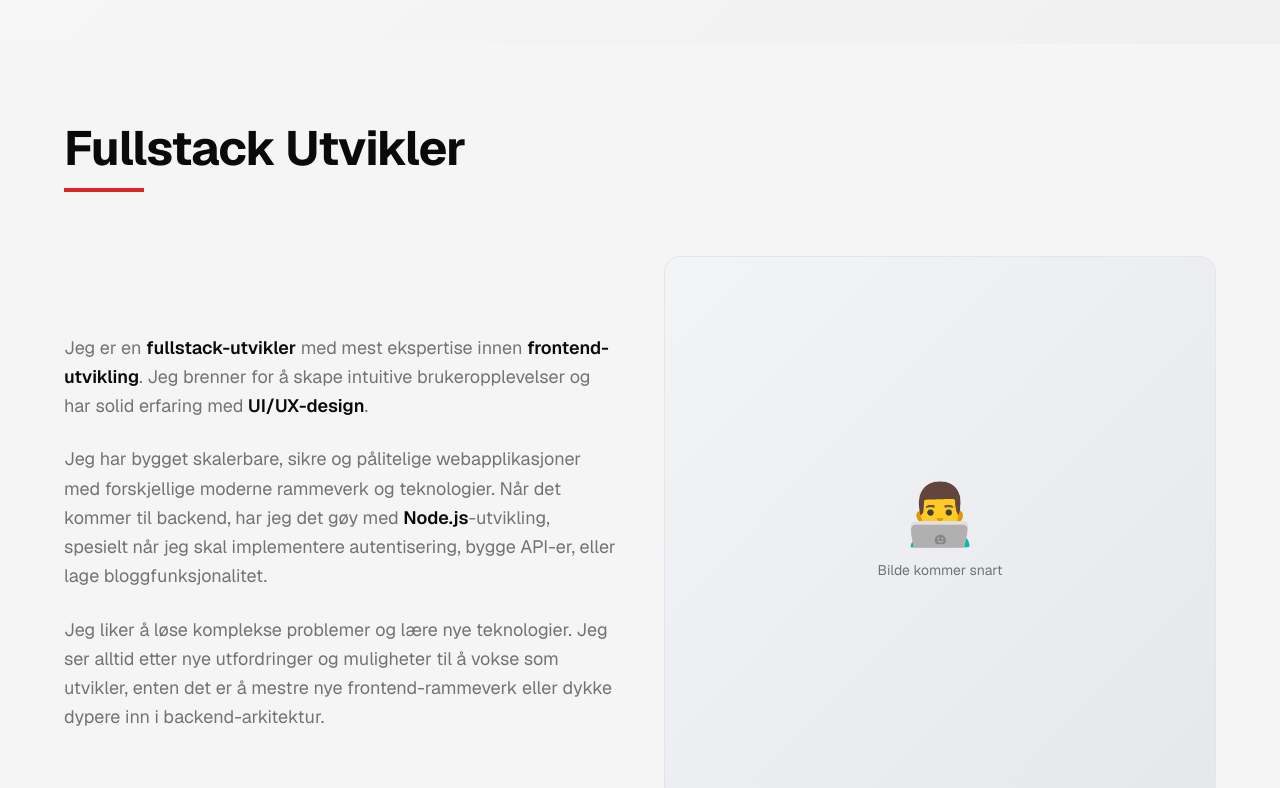
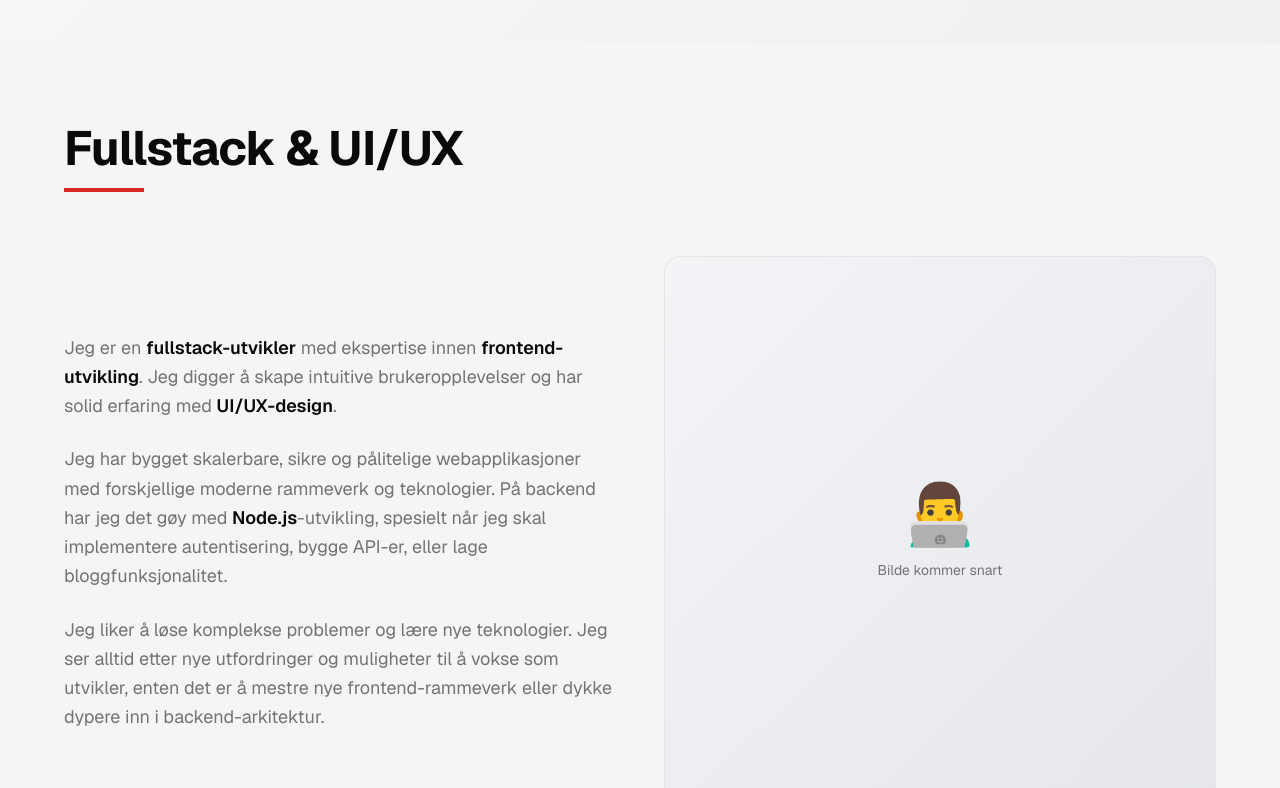
Before and after one commit to StianOek/next-portfolio, a Next.js app: page / in a window 1280 px wide. Shown: the part 756-1544 px from the top of the page. Built offline with nearby package versions, Linux system fonts and the light colour scheme.

Commit message:
Endret Tekst på about

```diff
--- a/src/components/About.tsx
+++ b/src/components/About.tsx
@@ -15,7 +15,7 @@ export default function About() {
           transition={{ duration: 0.6 }}
         >
           <h2 className="text-4xl md:text-5xl font-bold text-left">
-            Fullstack Utvikler
+            Fullstack & UI/UX
           </h2>
           <div className="w-20 h-1 bg-primary mt-4"></div>
         </motion.div>
@@ -34,8 +34,8 @@ export default function About() {
               variants={staggerItem}
             >
               Jeg er en <span className="text-foreground font-semibold">fullstack-utvikler</span> med
-              mest ekspertise innen <span className="text-foreground font-semibold">frontend-utvikling</span>.
-              Jeg brenner for å skape intuitive brukeropplevelser og har solid erfaring med{' '}
+              ekspertise innen <span className="text-foreground font-semibold">frontend-utvikling</span>.
+              Jeg digger å skape intuitive brukeropplevelser og har solid erfaring med{' '}
               <span className="text-foreground font-semibold">UI/UX-design</span>.
             </motion.p>
 
@@ -44,7 +44,7 @@ export default function About() {
               variants={staggerItem}
             >
               Jeg har bygget skalerbare, sikre og pålitelige webapplikasjoner
-              med forskjellige moderne rammeverk og teknologier. Når det kommer til backend,
+              med forskjellige moderne rammeverk og teknologier. På backend
               har jeg det gøy med <span className="text-foreground font-semibold">Node.js</span>-utvikling,
               spesielt når jeg skal implementere autentisering, bygge API-er, eller lage
               bloggfunksjonalitet.
```
